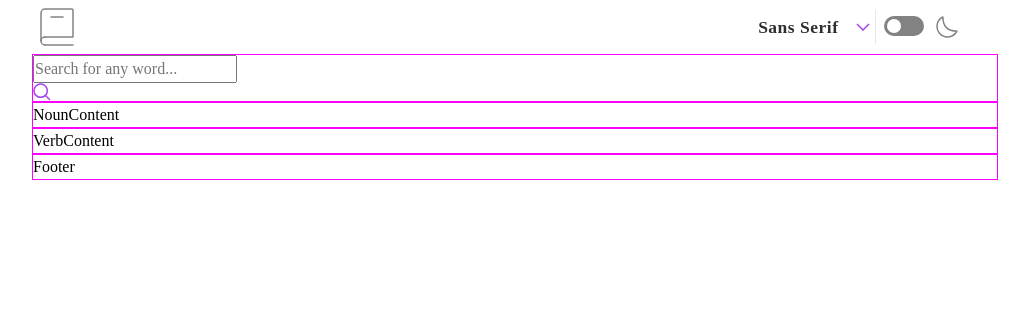
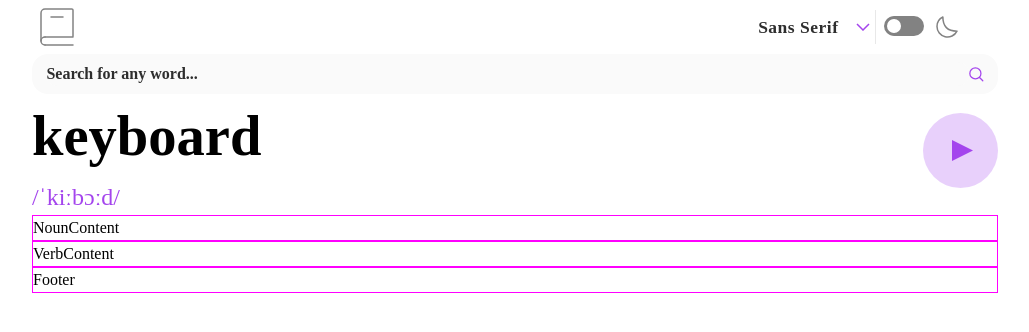
Before and after one commit to astragenius/fem-dictionary-app, a React (Vite) app: page / in a window 1280 px wide. Shown: the top 332 px of the page, without its empty margins (125-1154 px from the left). Built offline with nearby package versions, Linux system fonts and the light colour scheme.

Commit message:
add - content Title component and play button for audio

```diff
--- /dev/null
+++ b/src/components/mainContent/ContentTitle/ContentTitle.jsx
@@ -0,0 +1,37 @@
+import React from "react";
+import "./contentTitle.scss";
+
+function ContentTitle() {
+  return (
+    <section className="contentTitle">
+      <div className="title">
+        <h1>keyboard</h1>
+        <p>/ˈkiːbɔːd/</p>
+      </div>
+      <div className="audio">
+        <button className="audioButton" type="button">
+          <svg
+            className="audioIcon"
+            xmlns="http://www.w3.org/2000/svg"
+            width="75"
+            height="75"
+            viewBox="0 0 75 75"
+          >
+            <g fill="var(--icon-color)" fillRule="evenodd">
+              <circle
+                fill="var(--icon-bg)"
+                cx="37.5"
+                cy="37.5"
+                r="37.5"
+                opacity="var(--icon-opacity)"
+              />
+              <path d="M29 27v21l21-10.5z" />
+            </g>
+          </svg>
+        </button>
+      </div>
+    </section>
+  );
+}
+
+export default ContentTitle;
--- /dev/null
+++ b/src/components/mainContent/ContentTitle/contentTitle.scss
@@ -0,0 +1,34 @@
+.contentTitle {
+  display: flex;
+  justify-content: space-between;
+  align-items: center;
+}
+
+.title h1 {
+  font-size: var(--fs-dynamic-32-64);
+  font-weight: 700;
+}
+.title p {
+  color: var(--clr-themeSwitch-bg-purple);
+  font-weight: 500;
+  font-size: var(--fs-dynamic-18-24);
+}
+
+.audioButton {
+  background: none;
+  border: none;
+  cursor: pointer;
+}
+.audioIcon {
+  --icon-color: var(--clr-themeSwitch-bg-purple);
+  --icon-opacity: 0.25;
+}
+.audioIcon g:hover {
+  --icon-color: #ffff;
+  transition: all 0.3s;
+}
+.audioIcon circle:hover {
+  --icon-bg: var(--clr-themeSwitch-bg-purple);
+  --icon-opacity: 1;
+  transition: all 0.3s;
+}
--- a/src/components/mainContent/MainContent.jsx
+++ b/src/components/mainContent/MainContent.jsx
@@ -1,5 +1,6 @@
 import React from "react";
 import Searchbar from "../searchbar/Searchbar";
+import ContentTitle from "./ContentTitle/ContentTitle";
 import NounContent from "./NounContent/NounContent";
 import VerbContent from "./VerbContent/VerbContent";
 
@@ -7,6 +8,7 @@
   return (
     <main>
       <Searchbar />
+      <ContentTitle />
       <NounContent />
       <VerbContent />
     </main>
--- a/src/components/searchbar/Searchbar.jsx
+++ b/src/components/searchbar/Searchbar.jsx
@@ -5,12 +5,16 @@
 function Searchbar() {
   return (
     <div className="searchBar-container">
-      <input
-        placeholder="Search for any word..."
-        type="text"
-        name="searchInput"
-      />
-      <img src={searchIcon} alt="" />
+      <label className="searchInput-label" htmlFor="searchInput">
+        <input
+          className="searchInput"
+          placeholder="Search for any word..."
+          type="text"
+          name="searchInput"
+          id="searchInput"
+        />
+        <img className="searchIcon" src={searchIcon} alt="" />
+      </label>
     </div>
   );
 }
--- a/src/components/searchbar/searchbar.scss
+++ b/src/components/searchbar/searchbar.scss
@@ -1,3 +1,42 @@
-.searchBar-container {
-  border: 1px solid magenta;
+.searchInput-label {
+  display: flex;
+
+  background-color: var(--clr-input-bg);
+  border-radius: 1rem;
+  align-items: center;
+  justify-content: space-between;
+  padding: 0.5em 0.9em;
 }
+.searchIcon {
+  width: 15px;
+  height: 15px;
+}
+.searchInput {
+  border: none;
+  flex: 1;
+  background-color: var(--clr-input-bg);
+  border-radius: 1rem;
+  outline: none;
+  color: var(--clr-input-text);
+  font-weight: 700;
+}
+.searchInput::-webkit-input-placeholder {
+  color: var(--clr-input-placeholder-text);
+}
+.searchInput::-moz-placeholder {
+  color: var(--clr-input-placeholder-text);
+}
+.searchInput:-ms-input-placeholder {
+  color: var(--clr-input-placeholder-text);
+}
+.searchInput::-ms-input-placeholder {
+  color: var(--clr-input-placeholder-text);
+}
+.searchInput::placeholder {
+  color: var(--clr-input-placeholder-text);
+}
+
+.searchInput-label:focus-within {
+  outline: 1px solid;
+  outline-color: var(--clr-themeSwitch-bg-purple);
+}
--- a/src/styles/_variables.scss
+++ b/src/styles/_variables.scss
@@ -47,7 +47,7 @@
     var(--fs-700)
   );
   --fs-dynamic-32-64: clamp(
-    var(--clr-dark-hsl-800),
+    var(--fs-800),
     calc(1.36rem + 2.72vw),
     var(--fs-900)
   );
```
